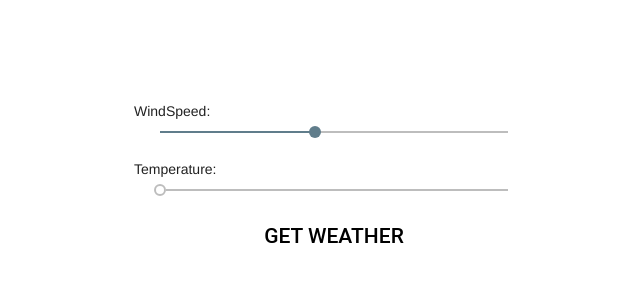
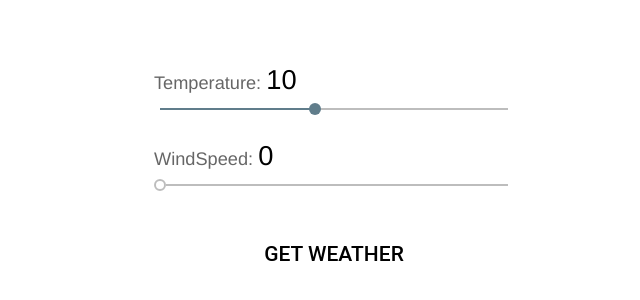
Before and after one commit to danabananax/IsItLaundryDay, a website with bundled scripts: page public/index.html in a window 1280 px wide. Shown: the part 222-522 px from the top of the page, without its empty margins (306-946 px from the left). Built offline with nearby package versions, Linux system fonts and the light colour scheme.

Commit message:
changed slider event listener, added styling to labels

```diff
--- a/public/app.js
+++ b/public/app.js
@@ -18,15 +18,27 @@ const geoSuccess = position => {
     fetchWeather([lat, lon]).then(res => results(res.data.timelines[0].intervals[0].values));
 }
 
+// add event listener to get weather button
+const weatherButton = document.querySelector('#weatherBtn');
+weatherButton.addEventListener('click', handleClick);
+
+
+// input event handler for slider and text value
 const changeText = (e) => {
-    console.log(e);
     const sliderVal = e.target.value;
     const valueNode = document.querySelector(`#${e.target.id}Value`)
     valueNode.innerText = sliderVal;
 }
-// slider on change update text
-document.querySelector('#temperature').addEventListener('change', e => changeText(e));
-document.querySelector('#windSpeed').addEventListener('change', e => changeText(e));
-// add event listener to get weather button
-const weatherButton = document.querySelector('#weatherBtn');
-weatherButton.addEventListener('click', handleClick);
+// set text as value
+document.querySelectorAll('input').forEach(input => {
+    const sliderVal = input.value;
+    const valueNode = document.querySelector(`#${input.id}Value`);
+    valueNode.innerText = sliderVal;
+    input.addEventListener('input', e => changeText(e));
+});
+
+
+/*
+document.querySelector('#temperature').addEventListener('input', e => changeText(e));
+document.querySelector('#windSpeed').addEventListener('input', e => changeText(e));
+*/
--- a/public/index.html
+++ b/public/index.html
@@ -16,8 +16,8 @@
 
 <body>
     <div class="container getWeatherContainer">
-        <p class="slider-container">
-        <span>WindSpeed: </span><span class="dataText" id="temperatureValue"></span>
+        <div class="slider-container">
+            <p class="dataLabel">Temperature: <span class="dataText" id="temperatureValue"></span></p>
             <input
                 class="mdl-slider mdl-js-slider"
                 type="range"
@@ -26,9 +26,9 @@
                 max="35"
                 value="10"
                 step="2">
-        </p>
-        <p class="slider-container">
-        <span>Temperature: </span><span class="dataText" id="windSpeedValue"></span>
+        </div>
+        <div class="slider-container">
+            <p class="dataLabel">WindSpeed: <span class="dataText" id="windSpeedValue"></span></p>
             <input
                 class="mdl-slider mdl-js-slider"
                 type="range"
@@ -37,7 +37,7 @@
                 max="15"
                 value="0"
                 step="1">
-        </p>
+        </div>
         <button class="mdl-button mdl-js-button mdl-js-ripple-effect" id="weatherBtn">
             Get weather
         </button>
--- a/public/sass/_getweather.sass
+++ b/public/sass/_getweather.sass
@@ -1,12 +1,20 @@
 .getWeatherContainer
     #weatherBtn
         font-size: 1.5em
-        height: 2em
-        width: 30%
+        width: 300px
+        margin: 1em
+        @media(min-width: 890px)
+            width: 400px
+    .slider-container
+        margin-bottom: 1.5em
         width: 300px
         @media(min-width: 890px)
             width: 400px
-    .slider-container
-        width: 300px
-        @media(min-width: 890px)
-            width: 400px
+        .dataLabel
+            margin: 5px 0 5px 20px
+            font-size: 1.3em
+            color: #666
+            .dataText
+                font-size: 1.5em
+                color: #000
+                font-weight: 500
--- a/public/sass/main.sass
+++ b/public/sass/main.sass
@@ -5,11 +5,13 @@ html
     -webkit-box-sizing: border-box
     -moz-box-sizing: border-box
     box-sizing: border-box
+    font-family: 'Roboto Mono', sans-serif
 
 *, *:before, *:after
     -webkit-box-sizing: inherit
     -moz-box-sizing: inherit
     box-sizing: inherit
+    font-family: inherit
 
 .container
     display: flex
```
Also changed, not shown: public/style.css, 1 other file.
